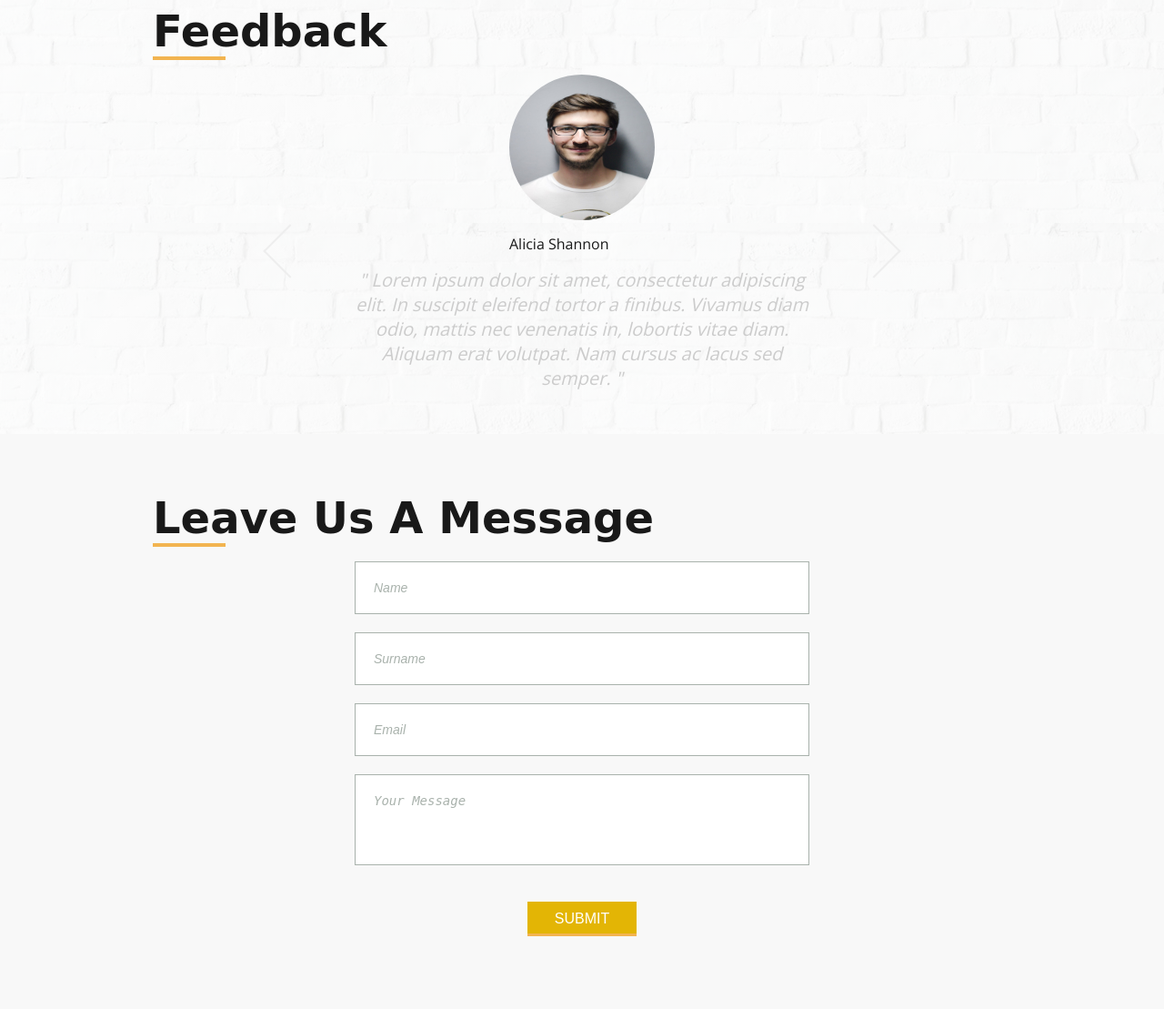
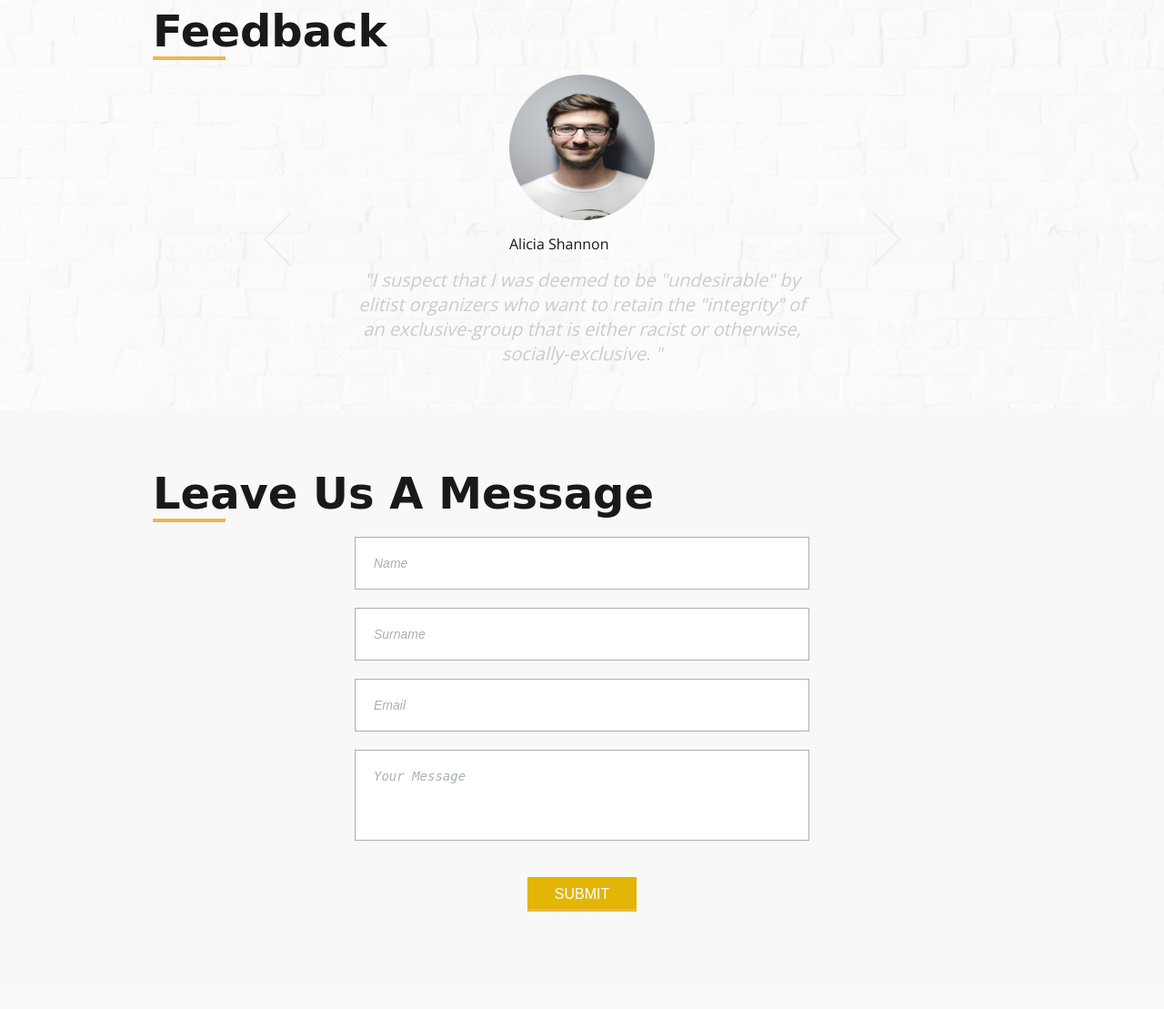
Before and after one commit to Ogollah/Questioner, a Python web app: template UI/templates/index.html in a window 1280 px wide. Shown: the part 2353-3462 px from the top of the page at 91% size. After the commit the page ends 3355 px from the top, so only its background shows below. Run offline with Jinja, Linux system fonts and the light colour scheme; the template is opened without the code that fills it, so the values that code supplies are empty; some web fonts are replaced.

Commit message:
[Finishes #163141746] Remove lorem from index page

```diff
--- a/UI/templates/index.html
+++ b/UI/templates/index.html
@@ -196,21 +196,21 @@
                                 <img src="../img/person0.jpeg" alt="" />
                                 <span class="cf-user-name">Alicia Shannon</span>
                             </div>
-                            <p>" Lorem ipsum dolor sit amet, consectetur adipiscing elit. In suscipit eleifend tortor a finibus. Vivamus diam odio, mattis nec venenatis in, lobortis vitae diam. Aliquam erat volutpat. Nam cursus ac lacus sed semper. "</p>
+                            <p>"I suspect that I was deemed to be "undesirable" by elitist organizers who want to retain the "integrity" of an exclusive-group that is either racist or otherwise, socially-exclusive.  "</p>
                         </li>
                         <li>
                             <div class="cf-user-data">
                                 <img src="../img/person1.jpeg" alt="" />
                                 <span class="cf-user-name">Jack Wilson</span>
                             </div>
-                            <p>" Vivamus id metus ut ligula rutrum rhoncus. Vivamus ornare ipsum quis tincidunt commodo. Morbi eget diam sit amet sapien maximus semper. Pellentesque condimentum lacus vitae enim porta. "</p>
+                            <p>"I suspect that I was deemed to be "undesirable" by elitist organizers who want to retain the "integrity" of an exclusive-group that is either racist or otherwise, socially-exclusive.  "</p>
                         </li>
                         <li>
                             <div class="cf-user-data">
                                 <img src="../img/person3.jpeg" alt="" />
                                 <span class="cf-user-name">Sienna Johnson</span>
                             </div>
-                            <p>" Etiam dui nulla, laoreet at arcu ut, iaculis lacinia dolor. Fusce ac feugiat lectus. Fusce sodales nisl egestas, scelerisque nisl eu, suscipit neque. Pellentesque dapibus massa augue, vitae porta lorem viverra vitae. "</p>
+                            <p>"I suspect that I was deemed to be "undesirable" by elitist organizers who want to retain the "integrity" of an exclusive-group that is either racist or otherwise, socially-exclusive.  "</p>
                         </li>
                     </ul>
 
```
